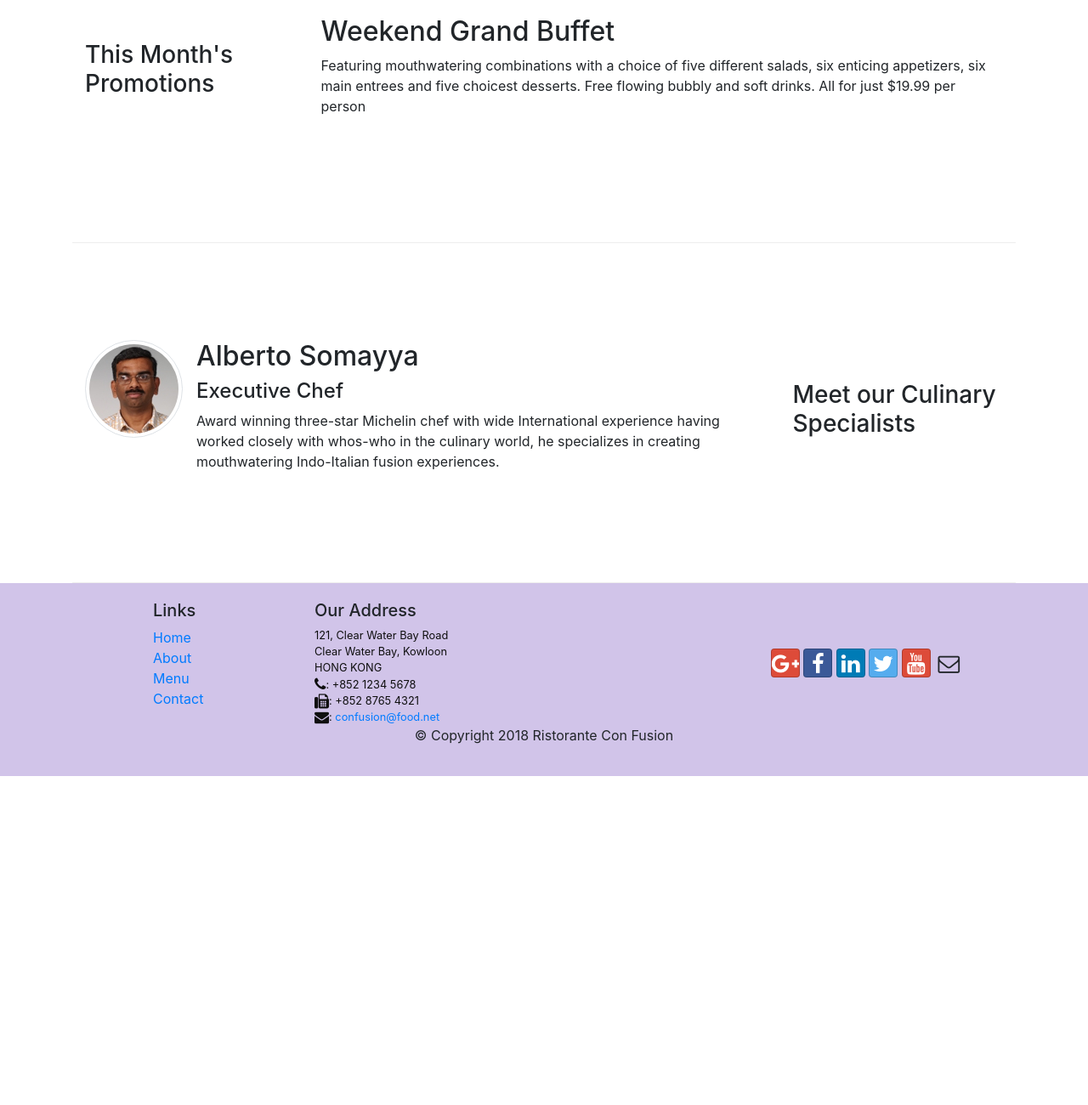
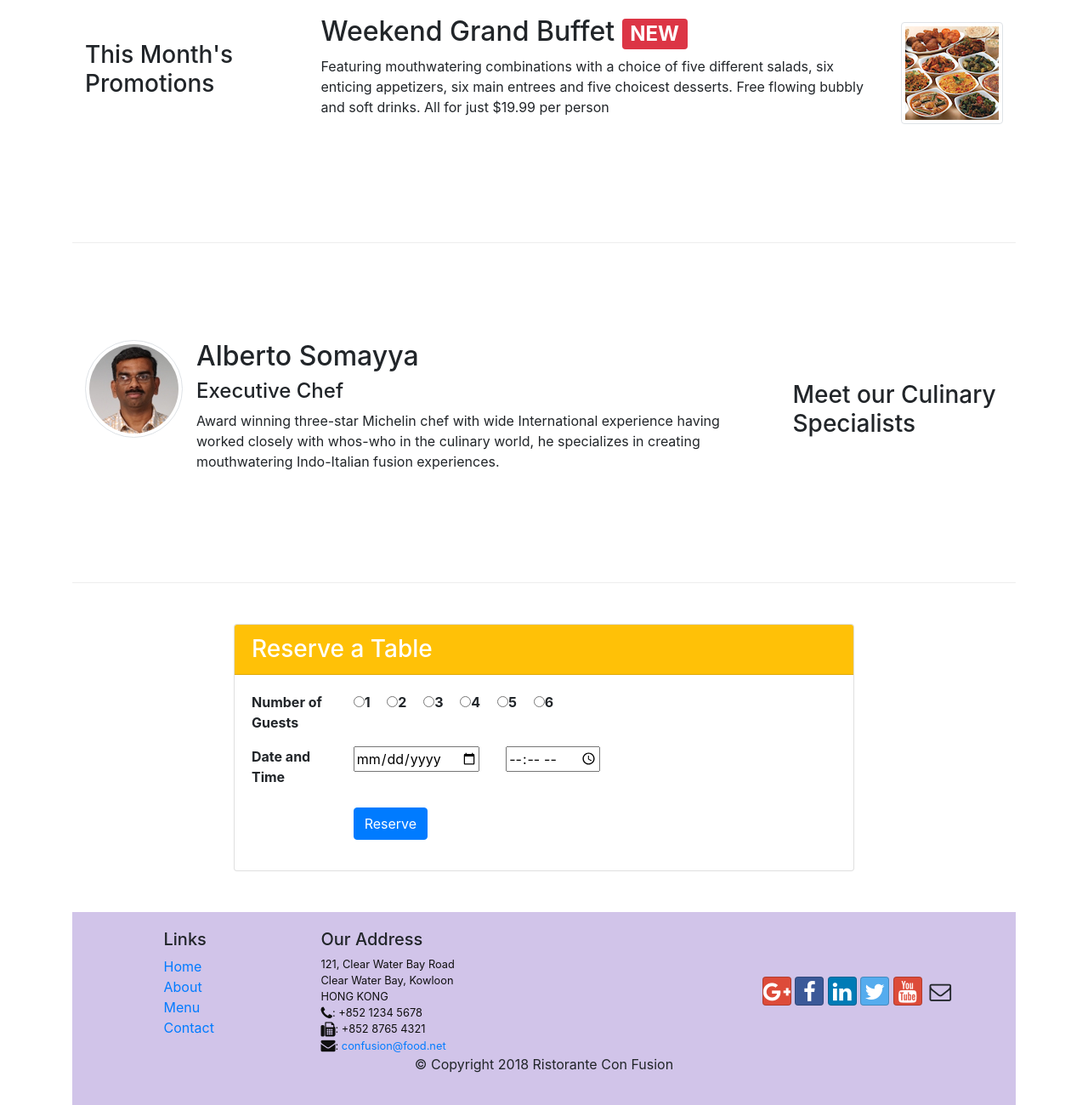
Before and after one commit to JS-alaz/Bootstrap, a website: page index.html in a window 1280 px wide. Shown: the part 848-2148 px from the top of the page at 85% size. Before the commit the page ends 1761 px from the top, so only its background shows below. Drawn offline with nearby package versions, Linux system fonts and the light colour scheme.

Commit message:
Assignment 2

```diff
--- a/index.html
+++ b/index.html
@@ -36,8 +36,11 @@
                     <h1>Ristorante con Fusion</h1>
                     <p>We take inspiration from the World's best cuisines, and create a unique fusion experience. Our lipsmacking creations will tickle your culinary senses!</p>
                 </div>
-                <div class="col-12 col-sm align-self-center">
+                <div class="col-12 col-sm-6 col-md-3 align-self-center">
                     <img class="img-fluid" src="img/logo.png" alt="">
+                </div>
+                <div class="col-12 col-sm-6 col-md-3 col-lg-3  align-self-center">
+                    <a class="btn btn-warning btn-block" href="#reserve" role="button">Reserve Table</a>
                 </div>
             </div>
         </div>
@@ -53,21 +56,25 @@
                     <img  class="d-flex mr-3 img-thumbnail align-self-center" src="img/uthappizza.png" alt="">
                     <div class="media-body">
                         <h2 class="mt-0">Uthappizza <span class="badge badge-danger">HOT</span> <span class="badge badge-pill badge-secondary">$4.99</span></h2>
-                        <p class="hidden-xs-downd">A unique combination of Indian Uthappam (pancake) and Italian pizza, topped with Cerignola olives, ripe vine cherry tomatoes, Vidalia onion, Guntur chillies and Buffalo Paneer.</p>
+                        <p class="hidden-xs-downd d-none d-sm-block">A unique combination of Indian Uthappam (pancake) and Italian pizza, topped with Cerignola olives, ripe vine cherry tomatoes, Vidalia onion, Guntur chillies and Buffalo Paneer.</p>
                     </div>
                 </div>
 
             </div>
         </div>
 
-
         <div class="row row-content align-items-center">
             <div class="col-12 col-sm-4 col-md-3">
                 <h3>This Month's Promotions</h3>
             </div>
             <div class="col col-sm col-md">
-                <h2>Weekend Grand Buffet</h2>
-                <p>Featuring mouthwatering combinations with a choice of five different salads, six enticing appetizers, six main entrees and five choicest desserts. Free flowing bubbly and soft drinks. All for just $19.99 per person </p>
+                <div class="media">
+                    <div class="media-body">
+                        <h2 class="mt-0">Weekend Grand Buffet <span class="badge badge-danger">NEW</span></h2>
+                        <p class="d-none d-sm-block">Featuring mouthwatering combinations with a choice of five different salads, six enticing appetizers, six main entrees and five choicest desserts. Free flowing bubbly and soft drinks. All for just $19.99 per person </p>
+                    </div>
+                    <img  class="d-flex img-thumbnail align-self-center ml-3" src="img/buffet.png" alt="">
+                </div>
             </div>
         </div>
 
@@ -81,7 +88,59 @@
                     <div class="medida-body">
                         <h2 class="mt-0">Alberto Somayya</h2>
                         <h4>Executive Chef</h4>
-                        <p>Award winning three-star Michelin chef with wide International experience having worked closely with whos-who in the culinary world, he specializes in creating mouthwatering Indo-Italian fusion experiences. </p>
+                        <p class="d-none d-sm-block">Award winning three-star Michelin chef with wide International experience having worked closely with whos-who in the culinary world, he specializes in creating mouthwatering Indo-Italian fusion experiences. </p>
+                    </div>
+                </div>
+            </div>
+        </div>
+    </div>
+
+    <div class="container" id="reserve">
+        <div class="row  justify-content-center mb-5 mt-5">
+            <div class="col-12 col-sm-8">
+                <div class="card">
+                    <h3 class="card-header bg-warning text-white">Reserve a Table</h3>
+                    <div class="card-body">
+                        <form>
+                            <div class="form-group"><!-- offset empuja a la derecha -->
+                                <div class="form-radio">
+                                    <dl class=" form-group row">
+                                        <dt class="col-8 col-sm-8 col-md-3  col-xl-2 ">
+                                            <label class="form-check-label">Number of Guests</label>
+                                        <dt class="col-12 col-sm-12 col-md-9 ">
+                                            <input type="radio" aria-label="Radio button for following text input">1
+                                            <input class="ml-3" type="radio" aria-label="Radio button for following text input">2
+                                            <input class="ml-3" type="radio" aria-label="Radio button for following text input">3
+                                            <input class="ml-3" type="radio" aria-label="Radio button for following text input">4
+                                            <input class="ml-3" type="radio" aria-label="Radio button for following text input">5
+                                            <input class="ml-3" type="radio" aria-label="Radio button for following text input">6
+                                        </dt>
+                                    </dl>
+                                    <dl class="form-group row">
+                                        <dt class="col-12 col-sm-12 col-md-3 col-lg-2 col-xl-2">
+                                            <label>Date and Time</label>
+                                        </dt>
+                                        <dt class="col-12 col-sm-12 col-md-2 col-lg-3 offset-lg-1 offset-xl-0"><input type="date" placeholder="Date"></dt>
+                                        <dt class="col-12 col-sm-12 col-md-2 offset-md-3 offset-lg-1 offset-xl-0 "><input type="time" placeholder="Time"></dt>
+                                    </dl>
+                                    <div class="form-group row">
+                                        <div class="col col-sm-8 offset-md-3 offset-xl-2">
+                                            <button class="btn btn-primary " type="submit">Reserve</button>
+                                        </div>
+                                    </div>
+                                </div>
+                            <!-- </div> -->
+                            </form>
+                        <!-- <dl class="row">
+                            <dt class="col-6">Started</dt>
+                            <dd class="col-6">3 Feb 2013</dd>
+                            <dd class="col-6">Major Stake Holder</dd>
+                            <dd class="col-6">HK Fine Foods Inc.</dd>
+                            <dd class="col-6">Last Year´s Turnover</dd>
+                            <dd class="col-6">$1,250,375</dd>
+                            <dd class="col-6">Employees</dd>
+                            <dd class="col-6">40</dd>
+                        </dl> -->
                     </div>
                 </div>
             </div>
```
